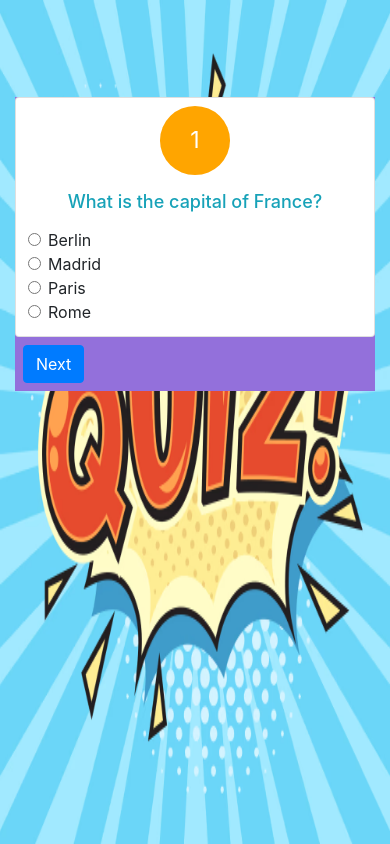
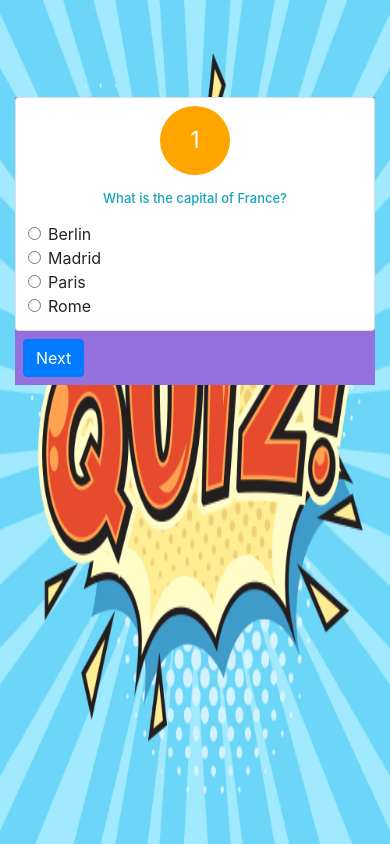
Before and after one commit to tronganhnguyenthanh/quiz, a React app: page / in a window 390 px wide. Built offline with nearby package versions, Linux system fonts and the light colour scheme.

Commit message:
[UPDATE][FE] responsive

```diff
--- a/src/css/style.css
+++ b/src/css/style.css
@@ -43,3 +43,9 @@ body{
    background-size:100% 100vh;
   }
 }
+
+@media (max-width:576px){
+  .text-heading-responsive{
+    font-size:13px;
+  }
+}
```
